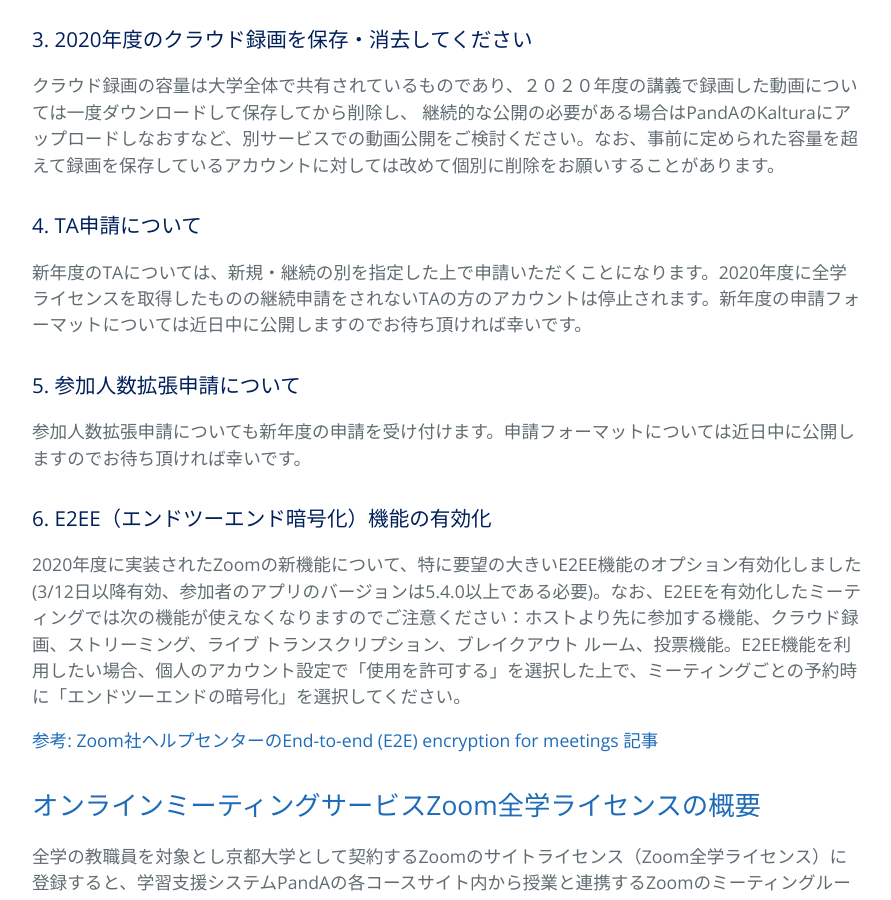
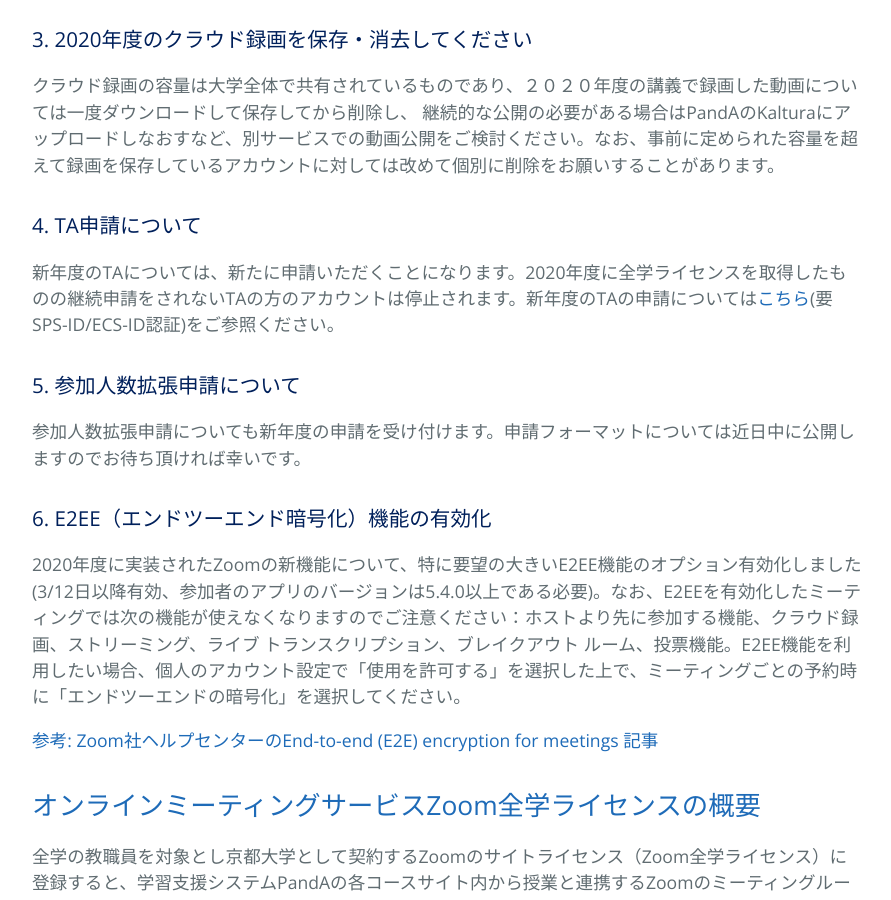
Before and after one commit to kyoto-u/online-edu, a Jekyll site: the page built from zoom.md, in a window 1280 px wide and 900 px high, scrolled down 957 px. Shown: the whole window, without its empty margins (192-1083 px from the left). Built offline with Jekyll 4.4.1, drawn with Linux system fonts in a browser that asks for light colours.

Commit message:
update ta info

```diff
--- a/zoom.md
+++ b/zoom.md
@@ -14,8 +14,10 @@ title: オンラインミーティングサービス(Zoom全学ライセンス)
 全学ZoomライセンスはSPS-ID(ECS-ID)を持つことが基本となっており、離籍によりIDが停止される予定の方のライセンス・アカウントは離籍後は停止されます。4月から大学を離籍される方は3月末日を持って停止しますので、ミーティングのレポートやクラウド録画で保存する必要があるものは事前にバックアップをとっていただくようお願いいたします。
 ### 3. 2020年度のクラウド録画を保存・消去してください
 クラウド録画の容量は大学全体で共有されているものであり、２０２０年度の講義で録画した動画については一度ダウンロードして保存してから削除し、 継続的な公開の必要がある場合はPandAのKalturaにアップロードしなおすなど、別サービスでの動画公開をご検討ください。なお、事前に定められた容量を超えて録画を保存しているアカウントに対しては改めて個別に削除をお願いすることがあります。
+
+<a id="ta"></a>
 ### 4. TA申請について
-新年度のTAについては、新規・継続の別を指定した上で申請いただくことになります。2020年度に全学ライセンスを取得したものの継続申請をされないTAの方のアカウントは停止されます。新年度の申請フォーマットについては近日中に公開しますのでお待ち頂ければ幸いです。
+新年度のTAについては、新たに申請いただくことになります。2020年度に全学ライセンスを取得したものの継続申請をされないTAの方のアカウントは停止されます。新年度のTAの申請については[こちら](https://kubar.rd.iimc.kyoto-u.ac.jp/zoom/all/ta_application.html)(要SPS-ID/ECS-ID認証)をご参照ください。
 
 ### 5. 参加人数拡張申請について
 参加人数拡張申請についても新年度の申請を受け付けます。申請フォーマットについては近日中に公開しますのでお待ち頂ければ幸いです。
```
